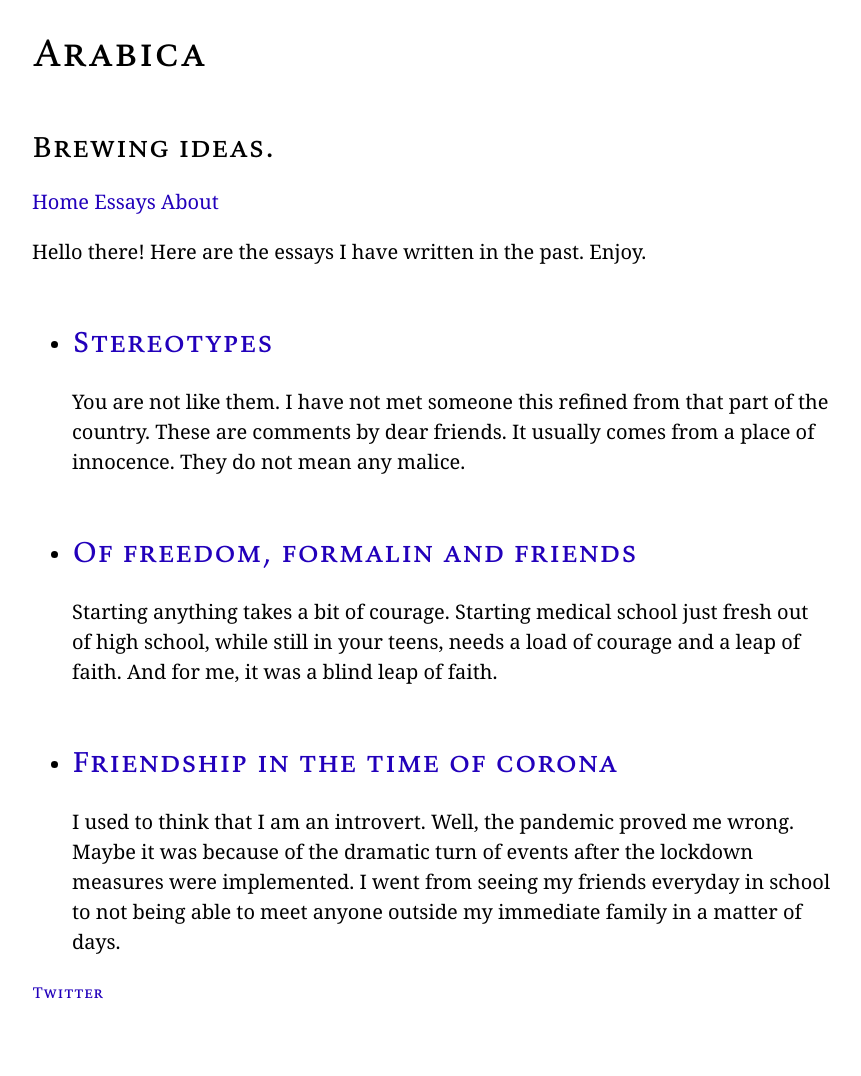
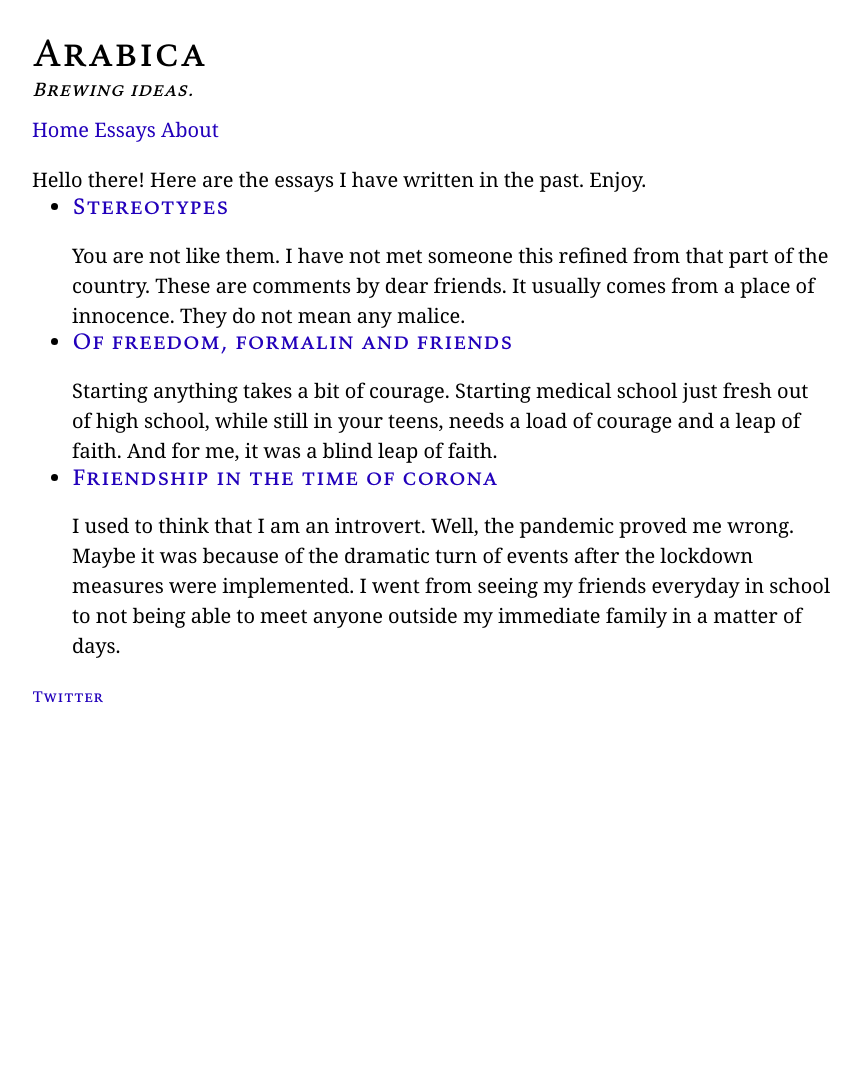
Before and after one commit to habasweiny/habasweiny.github.io, a Jekyll site: the page built from index.html, in a window 1280 px wide. Shown: the whole page, without its empty margins (208-1069 px from the left). Built offline with Jekyll 4.4.1, drawn with Linux system fonts in a browser that asks for light colours; after the commit the page ends 900 px from its top, so only the background shows below that.

Commit message:
Update main.scss

```diff
--- a/_sass/main.scss
+++ b/_sass/main.scss
@@ -35,11 +35,13 @@ h2 a{
 	color:#000;
 	text-decoration: underline
 }
-h2,h3{
-	margin-top:2em
+h2,
+h3 {
+ margin-top:-1em
 }
-h3{
-	font-size:1.5em
+h2 {
+  font-size: 1em;
+  font-style: italic;
 }
 a{
 	text-decoration:none;
```
